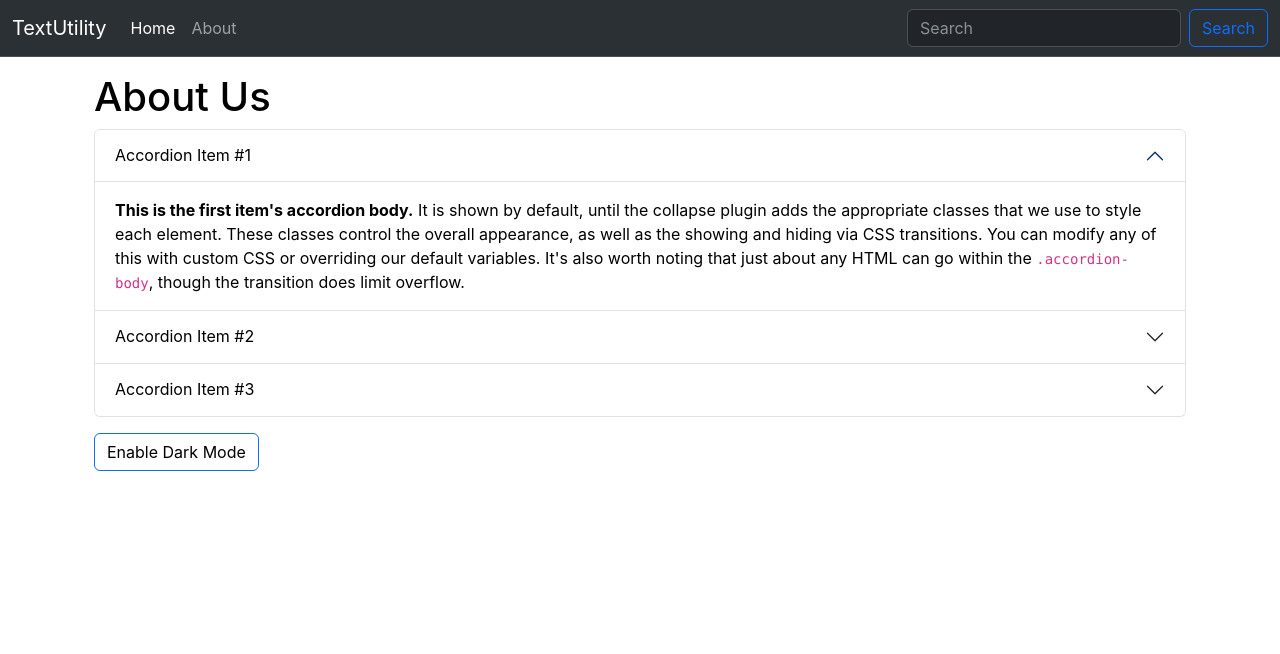
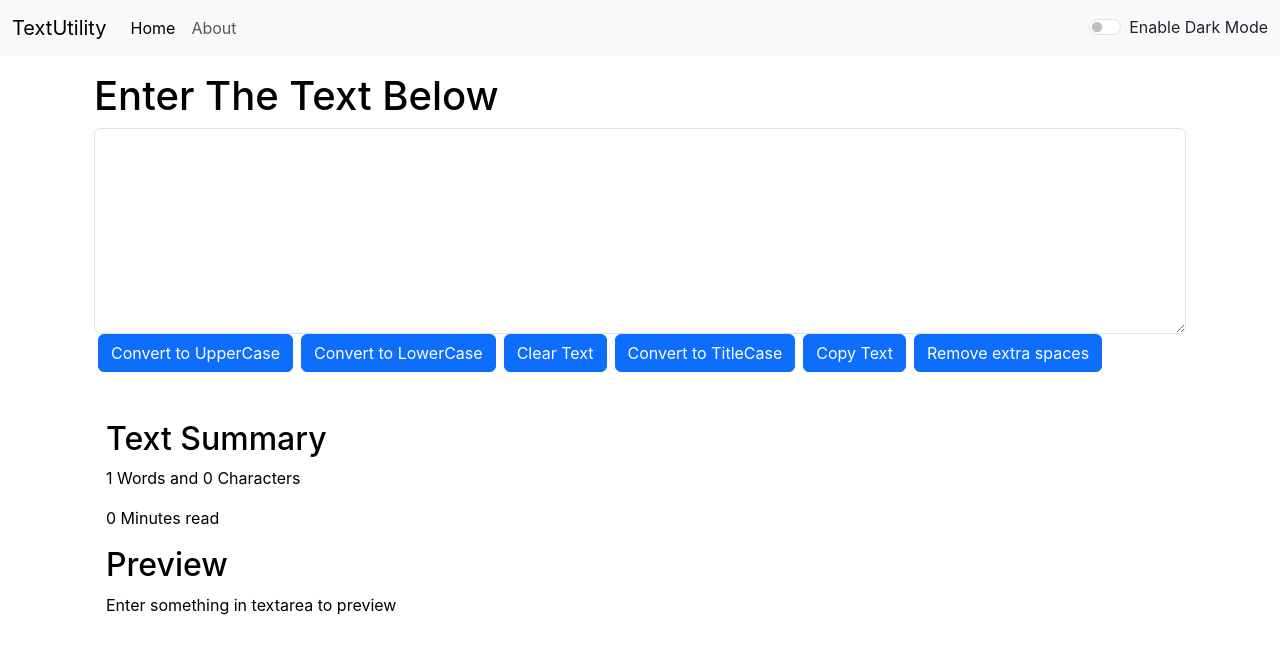
Before and after one commit to coder1311/P1_TextUtility, a React (Create React App) app: page /about in a window 1280 px wide. Shown: the top 654 px of the page. Built offline with nearby package versions, Linux system fonts and the light colour scheme.

Commit message:
TextUtility commit-5

```diff
--- a/src/App.js
+++ b/src/App.js
@@ -1,14 +1,27 @@
-import About from "./components/About";
+// import About from "./components/About";
+import { useState } from "react";
 import Navbar from "./components/Navbar";
-// import TextForm from "./components/TextForm";
+import TextForm from "./components/TextForm";
 
 function App() {
+  const [mode, setMode] = useState('light');
+
+  const toggleMode= ()=>{
+    if(mode==='light'){
+      setMode('dark')
+      document.body.style.backgroundColor='#042743'
+    }
+    else{
+      setMode('light')
+      document.body.style.backgroundColor='white'
+    }
+  }
   return (
     <>
-      <Navbar title="TextUtility" />
+      <Navbar title="TextUtility" mode={mode} toggleMode={toggleMode}/>
       <div className="container my-3">
-        {/* <TextForm heading="Enter The Text Below"/> */}
-        <About></About>
+        <TextForm heading="Enter The Text Below" mode={mode}/>
+        {/* <About></About> */}
       </div>
 
     </>
--- a/src/components/Navbar.js
+++ b/src/components/Navbar.js
@@ -4,7 +4,7 @@
 export default function Navbar(props) {
   return (
     <div>
-      <nav className="navbar navbar-expand-lg bg-body-tertiary bg-dark border-bottom border-bottom-dark" data-bs-theme="dark">
+      <nav className={`navbar navbar-expand-lg navbar-${props.mode} bg-${props.mode}`}>
         <div className="container-fluid">
           <a className="navbar-brand" href="/">
             {props.title}
@@ -33,7 +33,7 @@
                 </a>
               </li>
             </ul>
-            <form className="d-flex" role="search">
+            {/* <form className="d-flex" role="search">
               <input
                 className="form-control me-2"
                 type="search"
@@ -43,7 +43,11 @@
               <button className="btn btn-outline-primary" type="submit">
                 Search
               </button>
-            </form>
+            </form> */}
+            <div className={`form-check form-switch text-${props.mode==='light'?'dark':'light'}`}>
+              <input className="form-check-input" onClick={props.toggleMode} type="checkbox" role="switch" id="flexSwitchCheckDefault" />
+              <label className="form-check-label" htmlFor="flexSwitchCheckDefault">Enable Dark Mode</label>
+            </div>
           </div>
         </div>
       </nav>
--- a/src/components/TextForm.js
+++ b/src/components/TextForm.js
@@ -22,6 +22,16 @@
         )
     }
 
+    const handleCopy = () => {
+      var text = document.getElementById("myBox");
+      text.select();
+      navigator.clipboard.writeText(text.value);
+    }
+
+    const handleExtraSpaces = () => {
+      let newText = text.split(/[ ]+/);
+      setText(newText.join(" "))
+    }
 
     const handleOnChange = (event) =>{
         setText(event.target.value)
@@ -30,21 +40,21 @@
     const [text, setText] = useState("");
 
     return (
-    <div className="container">
-      <div className="mb-3">
+    <div className="container" style={{color: props.mode==='dark'?'white':'black'}}>
         <h1>{props.heading}</h1>
-        <textarea className="form-control" value={text} onChange={handleOnChange} id="textForm" rows="8" />
-      </div>
+        <textarea className="form-control" value={text} onChange={handleOnChange} style={{backgroundColor: props.mode==='dark'?'grey':'white', color: props.mode==='dark'?'white':'black'}} id="textForm" rows="8" />
       <button className="btn btn-primary mx-1" onClick={handleUpClick}>Convert to UpperCase</button>
       <button className="btn btn-primary mx-1" onClick={handleLoClick}>Convert to LowerCase</button>
       <button className="btn btn-primary mx-1" onClick={clearText}>Clear Text</button>
       <button className="btn btn-primary mx-1" onClick={handleTitleClick}>Convert to TitleCase</button>
-      <div className="container my-5">
+      <button className="btn btn-primary mx-1" onClick={handleCopy}>Copy Text</button>
+      <button className="btn btn-primary mx-1" onClick={handleExtraSpaces}>Remove extra spaces</button>
+      <div className="container my-5" style={{color: props.mode==='dark'?'white':'black'}}>
         <h2>Text Summary</h2>
         <p>{text.split(" ").length} Words and {text.length} Characters</p>
         <p>{0.008 * text.length} Minutes read</p>
-        <h2>Preview Text</h2>
-        <p>{text}</p>
+        <h2>Preview</h2>
+        <p>{text.length>0?text:"Enter something in textarea to preview"}</p>
       </div>
     </div>
     );
```
